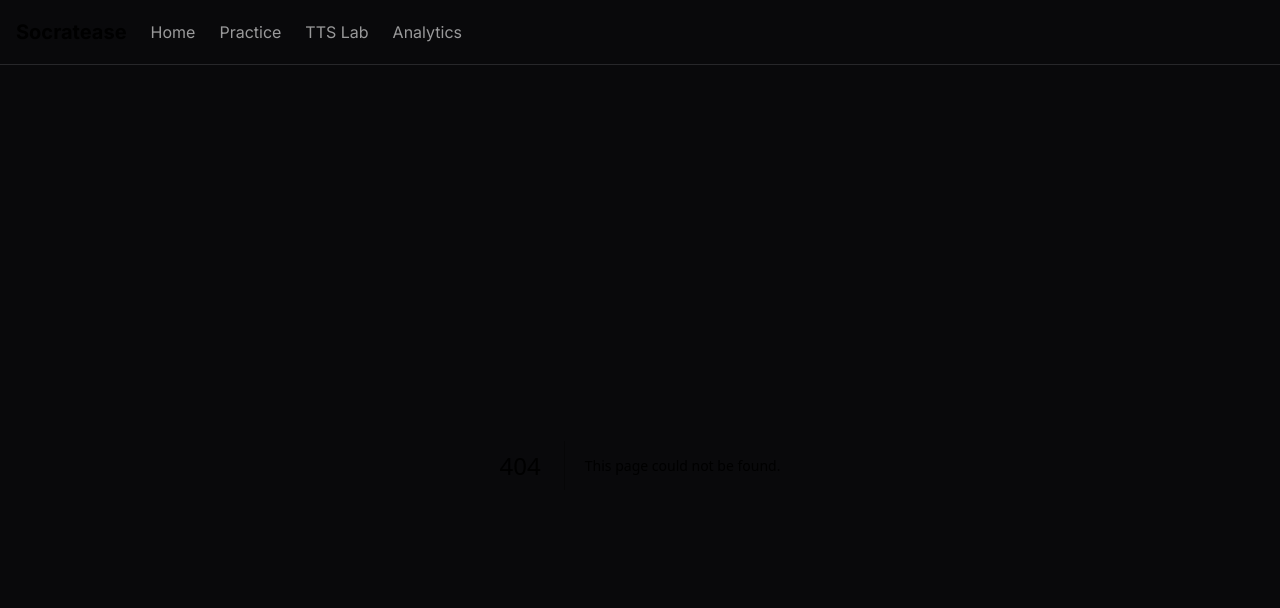
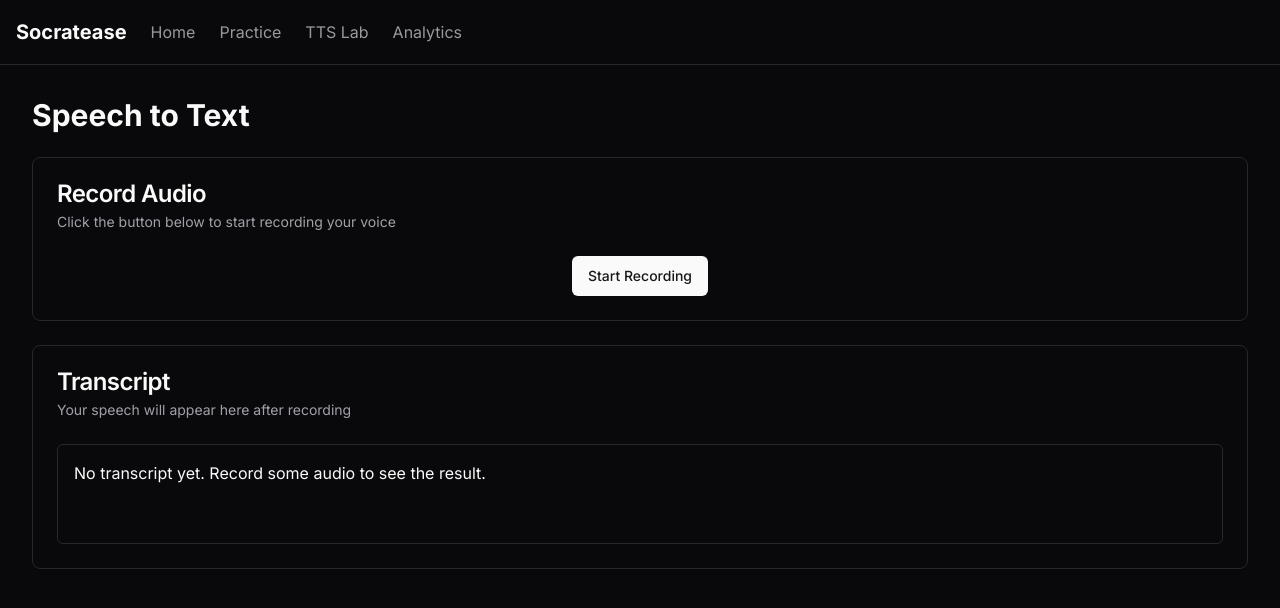
Before and after one commit to siddharth-shringarpure/SocratEase, a Next.js app: page /transcribe in a window 1280 px wide. Before the commit this address had no page. Shown: the top 608 px of the page. Built offline with nearby package versions, Linux system fonts and the light colour scheme.

Commit message:
✨ Add Whisper voice transcription

```diff
--- /dev/null
+++ b/app/transcribe/page.tsx
@@ -0,0 +1,114 @@
+"use client";
+
+import { useState, useRef } from "react";
+import { Button } from "@/components/ui/button";
+import {
+  Card,
+  CardContent,
+  CardDescription,
+  CardHeader,
+  CardTitle,
+} from "@/components/ui/card";
+
+export default function TranscribePage() {
+  const [isRecording, setIsRecording] = useState(false);
+  const [transcript, setTranscript] = useState("");
+  const [isLoading, setIsLoading] = useState(false);
+  const mediaRecorderRef = useRef<MediaRecorder | null>(null);
+  const audioChunksRef = useRef<Blob[]>([]);
+
+  const startRecording = async () => {
+    try {
+      const stream = await navigator.mediaDevices.getUserMedia({ audio: true });
+      const mediaRecorder = new MediaRecorder(stream);
+      mediaRecorderRef.current = mediaRecorder;
+      audioChunksRef.current = [];
+
+      mediaRecorder.ondataavailable = (event) => {
+        if (event.data.size > 0) {
+          audioChunksRef.current.push(event.data);
+        }
+      };
+
+      mediaRecorder.onstop = handleStop;
+      mediaRecorder.start();
+      setIsRecording(true);
+    } catch (error) {
+      console.error("Error accessing microphone:", error);
+    }
+  };
+
+  const stopRecording = () => {
+    if (mediaRecorderRef.current && isRecording) {
+      mediaRecorderRef.current.stop();
+      setIsRecording(false);
+    }
+  };
+
+  const handleStop = async () => {
+    setIsLoading(true);
+    try {
+      const audioBlob = new Blob(audioChunksRef.current, { type: "audio/wav" });
+
+      const response = await fetch("/api/speech2text", {
+        method: "POST",
+        body: audioBlob,
+      });
+
+      if (!response.ok) {
+        throw new Error(`Server responded with ${response.status}`);
+      }
+
+      const data = await response.json();
+      setTranscript(data.text);
+    } catch (error) {
+      console.error("Error transcribing audio:", error);
+      setTranscript("Error transcribing audio. Please try again.");
+    } finally {
+      setIsLoading(false);
+    }
+  };
+
+  return (
+    <div className="container mx-auto py-8">
+      <h1 className="text-3xl font-bold mb-6">Speech to Text</h1>
+
+      <Card className="mb-6">
+        <CardHeader>
+          <CardTitle>Record Audio</CardTitle>
+          <CardDescription>
+            Click the button below to start recording your voice
+          </CardDescription>
+        </CardHeader>
+        <CardContent className="flex justify-center gap-4">
+          {!isRecording ? (
+            <Button onClick={startRecording}>Start Recording</Button>
+          ) : (
+            <Button onClick={stopRecording} variant="destructive">
+              Stop Recording
+            </Button>
+          )}
+        </CardContent>
+      </Card>
+
+      <Card>
+        <CardHeader>
+          <CardTitle>Transcript</CardTitle>
+          <CardDescription>
+            Your speech will appear here after recording
+          </CardDescription>
+        </CardHeader>
+        <CardContent>
+          {isLoading ? (
+            <div className="text-center py-4">Transcribing...</div>
+          ) : (
+            <div className="p-4 border rounded-md min-h-[100px] whitespace-pre-wrap">
+              {transcript ||
+                "No transcript yet. Record some audio to see the result."}
+            </div>
+          )}
+        </CardContent>
+      </Card>
+    </div>
+  );
+}
```
Also changed, not shown: 1 other file (tests, documents, lock files or other folders).
